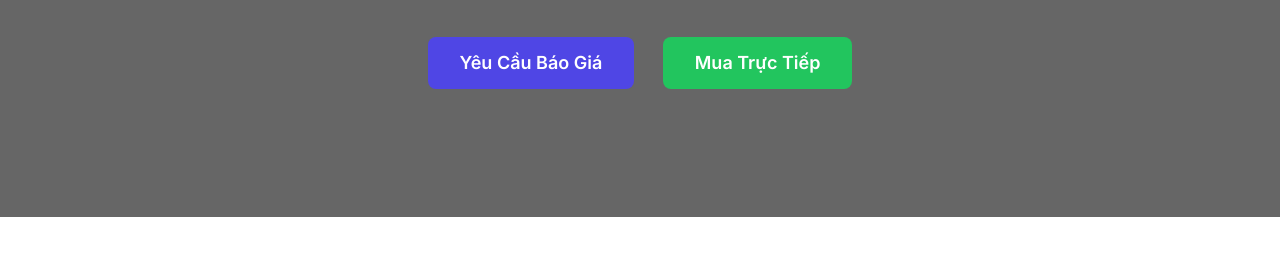
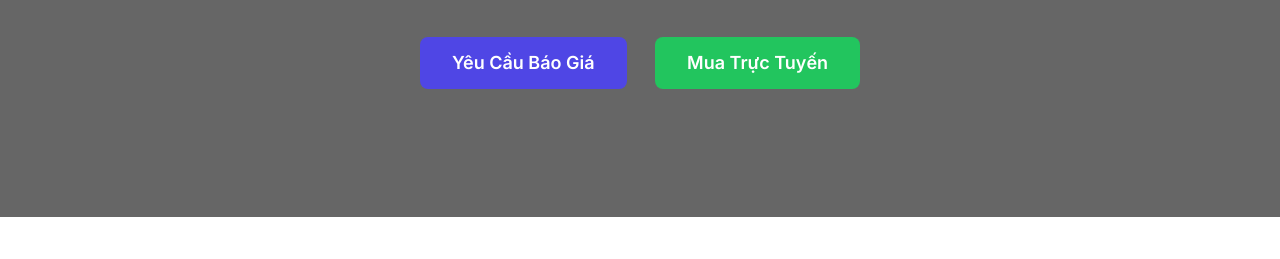
Before and after one commit to truongngoctrac/sanbaohiem, a plain HTML site: page index.html in a window 1280 px wide. Shown: the part 403-662 px from the top of the page. Drawn offline with nearby package versions, Linux system fonts and the light colour scheme; placeholder pictures from the web are drawn by us.

Commit message:
nút trực tiếp

```diff
--- a/index.html
+++ b/index.html
@@ -919,7 +919,7 @@
           heroSubtitle:
             "Chúng tôi cung cấp các giải pháp bảo hiểm toàn diện, đáng tin cậy cho cá nhân và doanh nghiệp. An tâm vững bước cùng sự bảo vệ tối ưu.",
           heroBtnQuote: "Yêu Cầu Báo Giá",
-          heroBtnPurchase: "Mua Trực Tiếp",
+          heroBtnPurchase: "Mua Trực Tuyến,
           servicesTitle: "Các Dịch Vụ Bảo Hiểm Của Chúng Tôi",
           serviceLifeTitle: "Bảo Hiểm Nhân Thọ",
           serviceLifeDesc:
```
